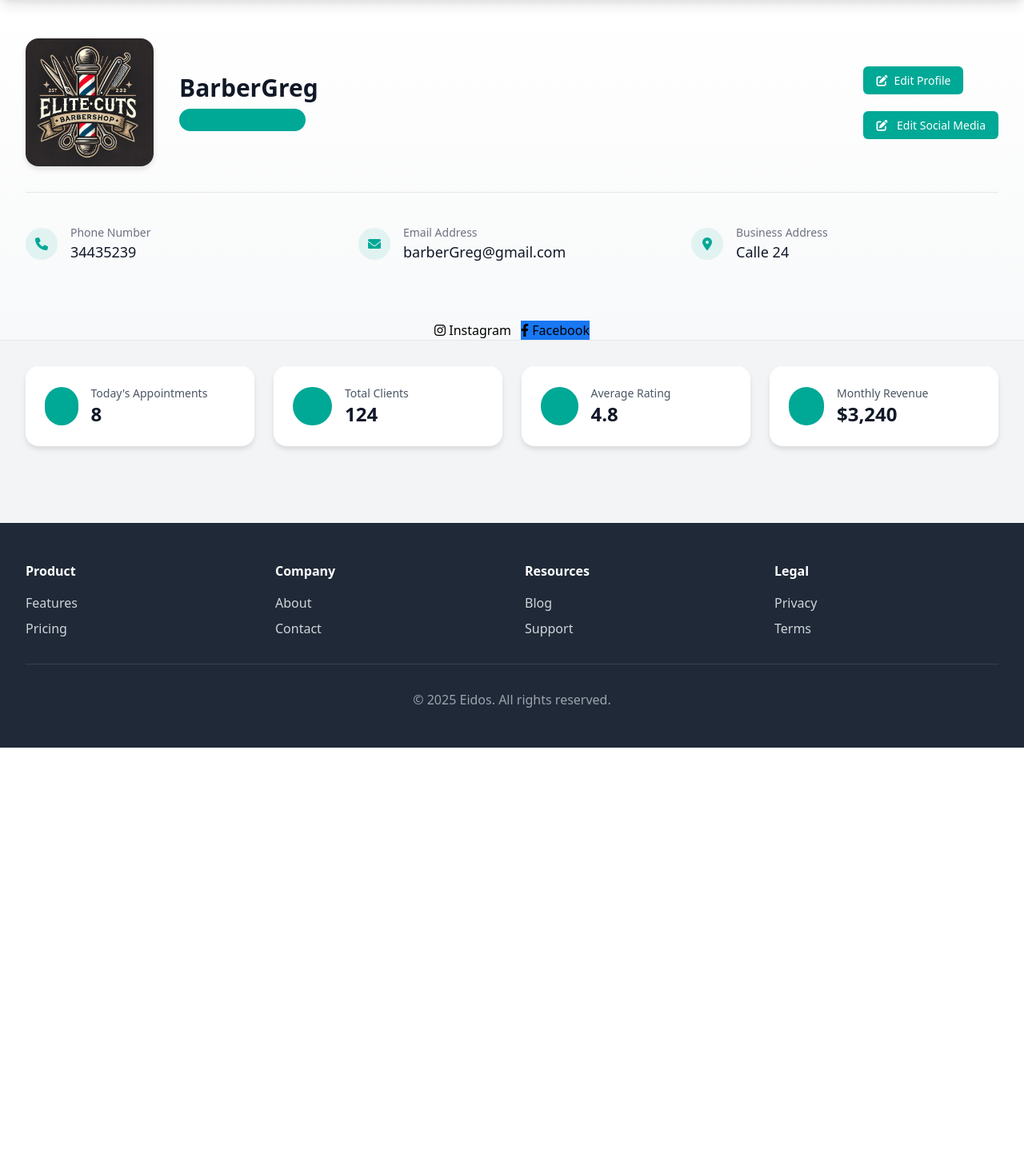
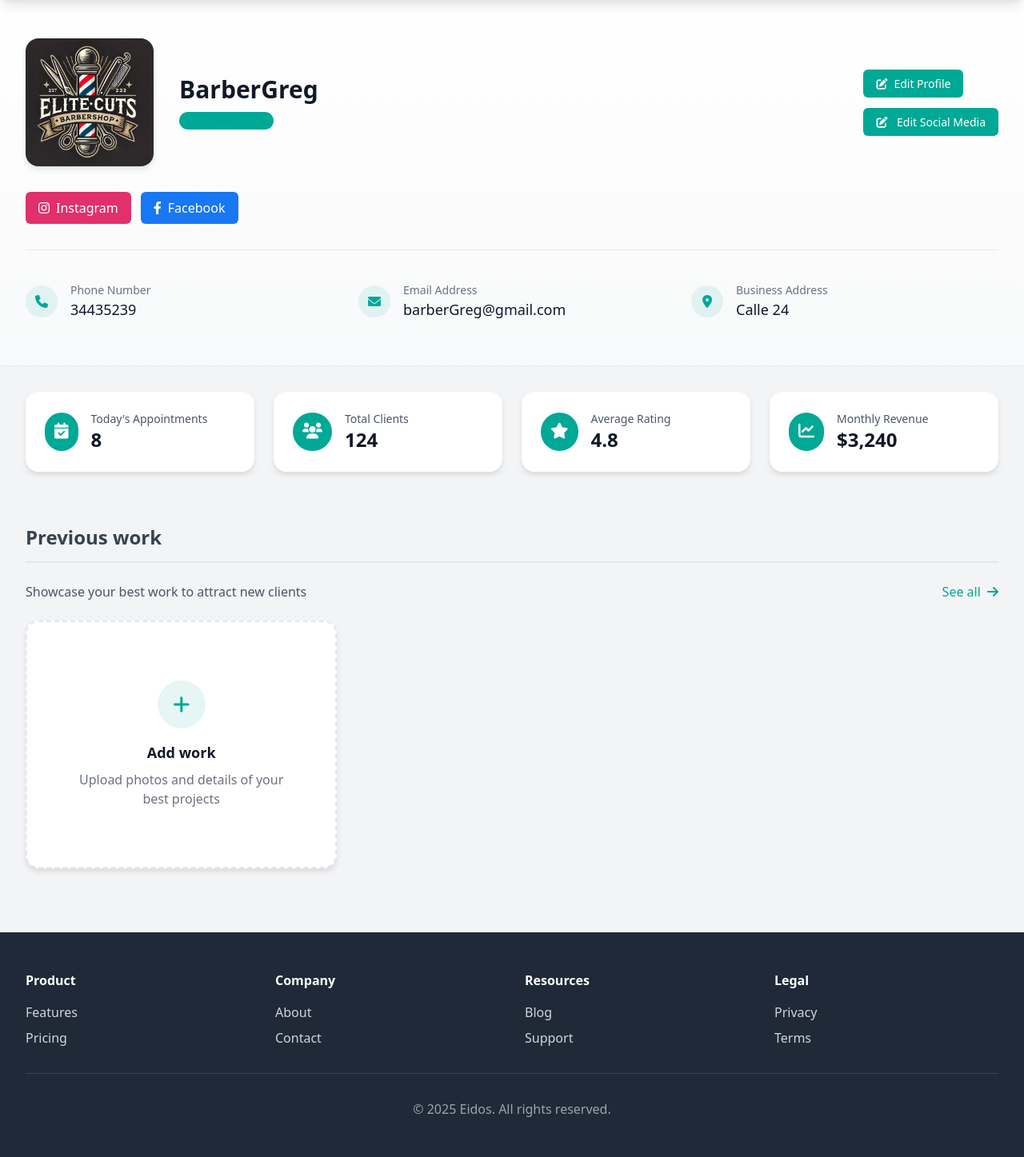
Before and after one commit to Bosnape/Eidos, a Django app: template business/templates/dashboard.html in a window 1280 px wide. Shown: the part 64-1511 px from the top of the page at 80% size. Before the commit the page ends 999 px from the top, so only its background shows below. Run offline with Django 5.2, Linux system fonts and the light colour scheme; the template is opened without the code that fills it: values that come from a table or form of the project are taken from there, others are empty; data comes from the database, SQL or seed files in the repository.

Commit message:
Added new elements to show the business portfolio and changed the appearance of the social media links

```diff
--- a/business/templates/dashboard.html
+++ b/business/templates/dashboard.html
@@ -63,12 +63,134 @@
         .edit-button:hover {
             background-color: var(--primary-dark);
         }
+
+        .action-card {
+            background: white;
+            border-radius: 1rem;
+            box-shadow: 0 4px 6px rgba(0, 0, 0, 0.1);
+            transition: all 0.2s ease-in-out;
+        }
+
+        .action-card:hover {
+            transform: translateY(-5px);
+            box-shadow: 0 10px 15px rgba(0, 0, 0, 0.1);
+        }
+
+        .action-button {
+            padding: 0.75rem 1.5rem;
+            background-color: var(--primary-color);
+            color: white;
+            border-radius: 0.375rem;
+            font-weight: 500;
+            transition: background-color 0.2s;
+            display: inline-flex;
+            align-items: center;
+            justify-content: center;
+            width: 100%;
+        }
+
+        .action-button:hover {
+            background-color: var(--primary-dark);
+        }
+
+        .section-title {
+            font-size: 1.5rem;
+            font-weight: 700;
+            color: #374151;
+            margin-bottom: 1.5rem;
+            padding-bottom: 0.75rem;
+            border-bottom: 2px solid #e5e7eb;
+        }
+
+        .portfolio-card {
+            background: white;
+            border-radius: 1rem;
+            box-shadow: 0 4px 6px rgba(0, 0, 0, 0.1);
+            overflow: hidden;
+            transition: all 0.2s ease-in-out;
+        }
+
+        .portfolio-card:hover {
+            transform: translateY(-5px);
+            box-shadow: 0 10px 15px rgba(0, 0, 0, 0.1);
+        }
+
+        .portfolio-image {
+            width: 100%;
+            height: 200px;
+            object-fit: cover;
+        }
+
+        .portfolio-add-card {
+            background: white;
+            border-radius: 1rem;
+            box-shadow: 0 4px 6px rgba(0, 0, 0, 0.1);
+            border: 2px dashed #e5e7eb;
+            overflow: hidden;
+            transition: all 0.2s ease-in-out;
+            display: flex;
+            flex-direction: column;
+            align-items: center;
+            justify-content: center;
+            height: 310px;
+        }
+
+        .portfolio-add-card:hover {
+            border-color: var(--primary-color);
+            background-color: rgba(0, 168, 150, 0.05);
+            cursor: pointer;
+        }
+
+        .circle-add-button {
+            width: 60px;
+            height: 60px;
+            border-radius: 50%;
+            background-color: rgba(0, 168, 150, 0.1);
+            color: var(--primary-color);
+            display: flex;
+            align-items: center;
+            justify-content: center;
+            margin-bottom: 1rem;
+        }
+
+        .badge {
+            display: inline-flex;
+            align-items: center;
+            padding: 0.25rem 0.75rem;
+            border-radius: 9999px;
+            font-size: 0.75rem;
+            font-weight: 500;
+            background-color: rgba(0, 168, 150, 0.1);
+            color: var(--primary-color);
+            margin-right: 0.5rem;
+            margin-bottom: 0.5rem;
+        }
+
+        .social-btn {
+            display: inline-flex;
+            align-items: center;
+            padding: 0.5rem 1rem;
+            border-radius: 0.375rem;
+            background-color: #E1306C;
+            color: white;
+            font-weight: 500;
+            transition: opacity 0.2s;
+        }
+
+        .social-btn:hover {
+            opacity: 0.9;
+        }
+
+        .social-btn i {
+            margin-right: 0.5rem;
+        }
     </style>
 {% endblock %}
 
 {% block body_class %}{% endblock %}
 
 {% block content %}
+
     <!-- Hero Section with Business Information -->
     <section class="hero-section">
         <div class="max-w-7xl mx-auto px-4 sm:px-6 lg:px-8 py-12">
@@ -77,14 +199,13 @@
                     <img src="{{ business.logo.url }}" alt="{{ business.business_name }} Logo" class="business-logo mr-8">
                     <div>
                         <h1 class="text-3xl font-bold text-gray-900 mb-2">{{ business.name }}</h1>
-                        <span class="inline-flex items-center px-3 py-1 rounded-full text-sm font-medium bg-primary bg-opacity-10 text-primary">
+                        <span class="inline-flex items-center px-12 py-1 rounded-full text-sm font-medium bg-primary bg-opacity-10 text-primary">
                             <i class="fas fa-check-circle mr-2"></i>
-                            Verified Business
                         </span>
                     </div>
                 </div>
 
-                <div class="flex md:flex-col items-start gap-8">
+                <div class="flex flex-col items-start gap-6">
                     <div class="rounded-md shadow">
                         <a href="{% url 'manage_profile'%}" class="edit-button">
                             <i class="fas fa-edit mr-2"></i>Edit Profile
@@ -100,7 +221,38 @@
                 </div>
             </div>
 
-            <div class="grid grid-cols-1 md:grid-cols-3 gap-8 mt-8 border-t border-gray-200 pt-8">
+            <!-- Social Media Links -->
+            <div class="flex mb-8">
+                <div class="flex items-center space-x-3">
+                    {% if business.instagram %}
+                        <a href="{{ business.instagram }}" class="social-btn" target="_blank">
+                            <i class="fab fa-instagram"></i> Instagram
+                        </a>
+                    {% endif %}
+
+                    {% if business.facebook %}
+                        <a href="{{ business.facebook }}" class="social-btn" target="_blank" style="background-color: #1877F2;">
+                            <i class="fab fa-facebook-f"></i> Facebook
+                        </a>
+                    {% endif %}
+
+                    {% if business.twitter %}
+                        <a href="{{ business.twitter }}" class="social-btn" target="_blank" style="background-color: #000;">
+                            <i class="fab fa-x-twitter">𝕏</i>
+                            <span>Twitter</span>
+                        </a>
+                    {% endif %}
+
+                    {% if business.tiktok %}
+                    <a href="{{ business.tiktok }}" class="social-btn" target="_blank" style="background-color: #37455A;">
+                        <i class="fab fa-tiktok"></i>
+                        <span>Tiktok</span>
+                    </a>
+                    {% endif %}
+                </div>
+            </div>
+
+            <div class="grid grid-cols-1 md:grid-cols-3 gap-8 border-t border-gray-200 pt-8">
                 <div class="info-item">
                     <div class="info-icon">
                         <i class="fas fa-phone"></i>
@@ -132,46 +284,15 @@
                 </div>
             </div>
         </div>
-
-        <div class="flex justify-center items-center mt-4">
-            <div class="flex items-center space-x-3">
-                {% if business.instagram %}
-                    <a href=" {{ business.instagram }} " class="social-btn" target="_blank">
-                        <i class="fab fa-instagram"></i> Instagram
-                    </a>
-                {% endif %}
-
-                {% if business.facebook %}
-                    <a href="{{ business.facebook }}" class="social-btn" target="_blank" style="background-color: #1877F2;">
-                        <i class="fab fa-facebook-f"></i> Facebook
-                    </a>
-                {% endif %}
-
-                {% if business.twitter %}
-                    <a href="{{ business.twitter }}" class="social-btn" target="_blank" style="background-color: #000;">
-                        <i class="fab fa-x-twitter"></i>
-                        <span>X</span>
-                    </a>
-                {% endif %}
-
-                {% if business.tiktok %}
-                <a href="{{ business.tiktok }}" class="social-btn" target="_blank" style="background-color: #000;">
-                    <i class="fab fa-tiktok"></i>
-                    <span>Tiktok</span>
-                </a>
-                {% endif %}
-            </div>
-        </div>
     </section>
 
-    <!-- Main Content -->
+    <!-- Business Statistics -->
     <div class="max-w-7xl mx-auto px-4 sm:px-6 lg:px-8 py-8">
-        <!-- Quick Stats -->
         <div class="grid grid-cols-1 md:grid-cols-4 gap-6">
             <div class="stats-card p-6">
                 <div class="flex items-center">
                     <div class="rounded-full bg-primary bg-opacity-10 p-3 mr-4">
-                        <i class="fas fa-calendar-check text-primary text-xl"></i>
+                        <i class="fas fa-calendar-check text-white text-xl"></i>
                     </div>
                     <div>
                         <p class="text-sm text-gray-600">Today's Appointments</p>
@@ -182,7 +303,7 @@
             <div class="stats-card p-6">
                 <div class="flex items-center">
                     <div class="rounded-full bg-primary bg-opacity-10 p-3 mr-4">
-                        <i class="fas fa-users text-primary text-xl"></i>
+                        <i class="fas fa-users text-white text-xl"></i>
                     </div>
                     <div>
                         <p class="text-sm text-gray-600">Total Clients</p>
@@ -193,7 +314,7 @@
             <div class="stats-card p-6">
                 <div class="flex items-center">
                     <div class="rounded-full bg-primary bg-opacity-10 p-3 mr-4">
-                        <i class="fas fa-star text-primary text-xl"></i>
+                        <i class="fas fa-star text-white text-xl"></i>
                     </div>
                     <div>
                         <p class="text-sm text-gray-600">Average Rating</p>
@@ -204,7 +325,7 @@
             <div class="stats-card p-6">
                 <div class="flex items-center">
                     <div class="rounded-full bg-primary bg-opacity-10 p-3 mr-4">
-                        <i class="fas fa-chart-line text-primary text-xl"></i>
+                        <i class="fas fa-chart-line text-white text-xl"></i>
                     </div>
                     <div>
                         <p class="text-sm text-gray-600">Monthly Revenue</p>
@@ -215,5 +336,42 @@
         </div>
     </div>
 
-    <div class="mt-16"></div>
+    <!-- Portfolio Section -->
+    <div class="max-w-7xl mx-auto px-4 sm:px-6 lg:px-8 py-8">
+        <h2 class="section-title">Previous work</h2>
+        <div class="flex justify-between items-center mb-6">
+            <p class="text-gray-600">Showcase your best work to attract new clients</p>
+            <a href="{% url 'portfolio_list' %}" class="text-primary hover:text-primary-dark font-medium">
+                See all <i class="fas fa-arrow-right ml-1"></i>
+            </a>
+        </div>
+
+        <div class="grid grid-cols-1 md:grid-cols-3 gap-6 mb-12">
+            {% if portfolio_items %}
+                {% for item in portfolio_items|slice:":2" %}
+                <div class="portfolio-card">
+                    <img src="{{ item.image.url }}" alt="{{ item.title }}" class="portfolio-image">
+                    <div class="p-4">
+                        <h3 class="text-lg font-bold text-gray-900 mb-2">{{ item.title }}</h3>
+                        <p class="text-gray-600 text-sm mb-3">{{ item.description|truncatechars:60 }}</p>
+                        <div class="flex flex-wrap">
+                            {% for tag in item.tags.all %}
+                            <span class="badge">{{ tag.name }}</span>
+                            {% endfor %}
+                        </div>
+                    </div>
+                </div>
+                {% endfor %}
+            {% endif %}
+
+            <!-- Button for adding work done -->
+            <a href="{% url 'add_portfolio' %}" class="portfolio-add-card">
+                <div class="circle-add-button">
+                    <i class="fas fa-plus text-2xl"></i>
+                </div>
+                <h3 class="text-lg font-bold text-gray-900 mb-2">Add work</h3>
+                <p class="text-gray-500 text-center max-w-xs px-4">Upload photos and details of your best projects</p>
+            </a>
+        </div>
+    </div>
 {% endblock %}
```
